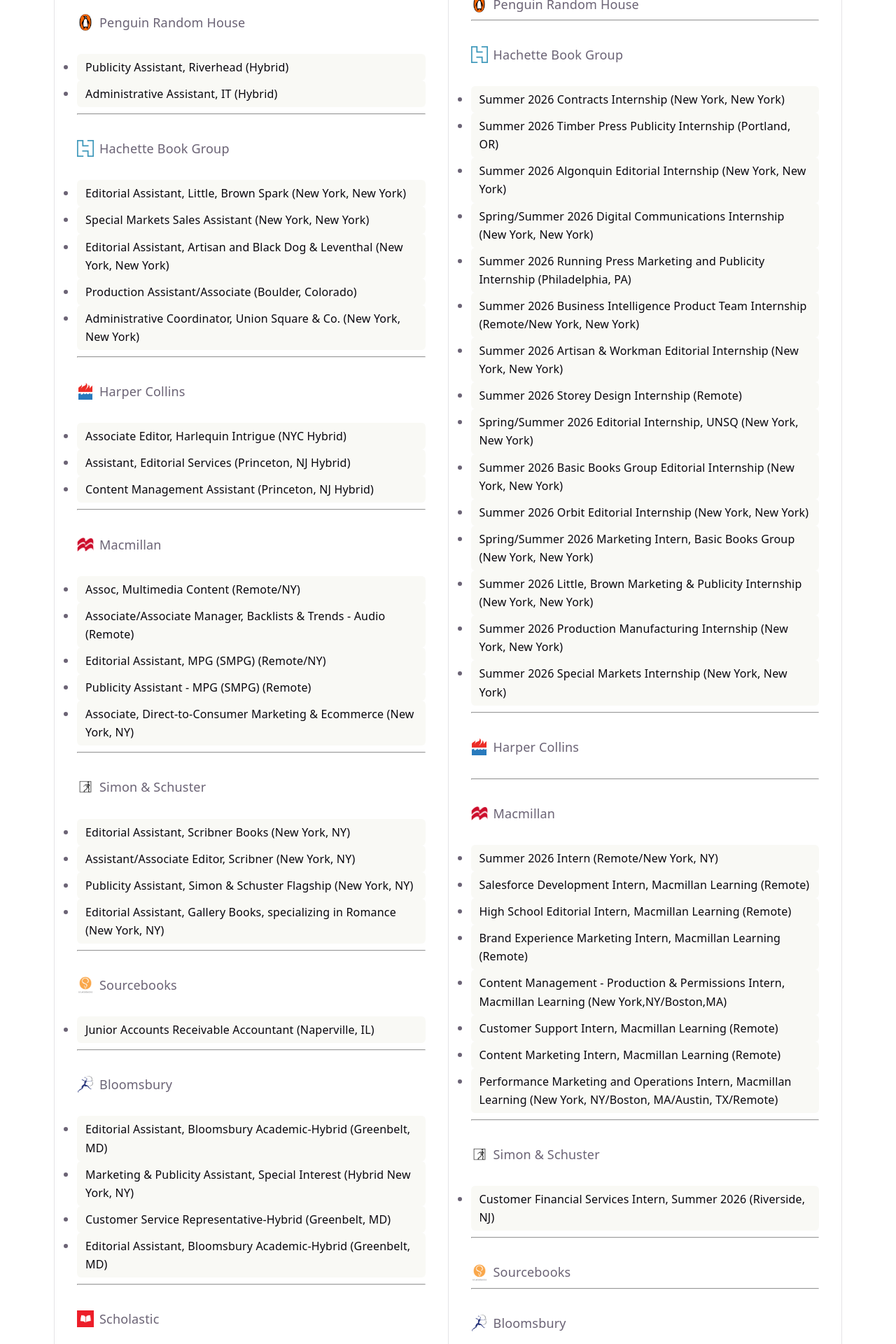
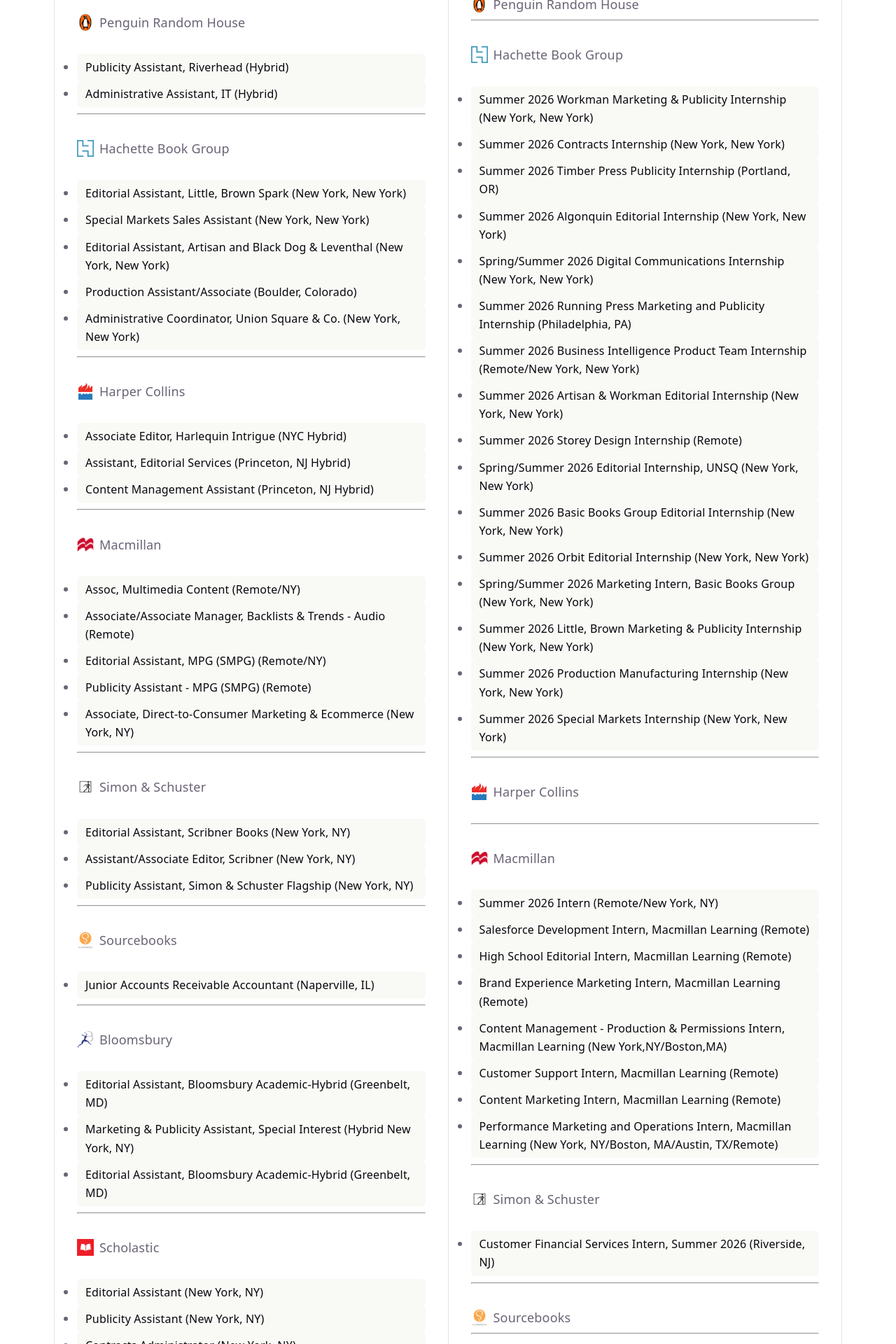
Before and after one commit to ellahain/bookjobs, a React (Vite) app: page / in a window 1280 px wide. Shown: the part 300-2220 px from the top of the page at 70% size. Built offline with nearby package versions, Linux system fonts and the light colour scheme.

Commit message:
update 4/6/26

```diff
--- a/src/App.tsx
+++ b/src/App.tsx
@@ -183,12 +183,6 @@
                             Publicity Assistant, Simon & Schuster Flagship (New York, NY)
                         </a>
                     </li>
-                    <li>
-                        <a href="https://jobs.dayforcehcm.com/en-US/simonschustr/CANDIDATEPORTAL/jobs/5933"
-                           target="_blank">
-                            Editorial Assistant, Gallery Books, specializing in Romance (New York, NY)
-                        </a>
-                    </li>
                 </ul>
                 <hr/>
                 <br/>
@@ -221,12 +215,6 @@
                         <a href="https://recruiting.paylocity.com/Recruiting/Jobs/Details/4031880"
                            target="_blank">
                             Marketing & Publicity Assistant, Special Interest (Hybrid New York, NY)
-                        </a>
-                    </li>
-                    <li>
-                        <a href="https://recruiting.paylocity.com/Recruiting/Jobs/Details/3966586?source=Internal%20Careers%20Page"
-                           target="_blank">
-                            Customer Service Representative-Hybrid (Greenbelt, MD)
                         </a>
                     </li>
                     <li>
@@ -358,6 +346,11 @@
   <p style={{margin: 0}}>Hachette Book Group</p>
 </span>
                 <ul>
+                    <li>
+                        <a href="https://jobs.jobvite.com/hachette-book-group/job/olYWzfwy" target="_blank">
+                            Summer 2026 Workman Marketing & Publicity Internship (New York, New York)
+                        </a>
+                    </li>
                     <li>
                         <a href="https://jobs.jobvite.com/hachette-book-group/job/o5vPzfwI" target="_blank">
                             Summer 2026 Contracts Internship (New York, New York)
```
